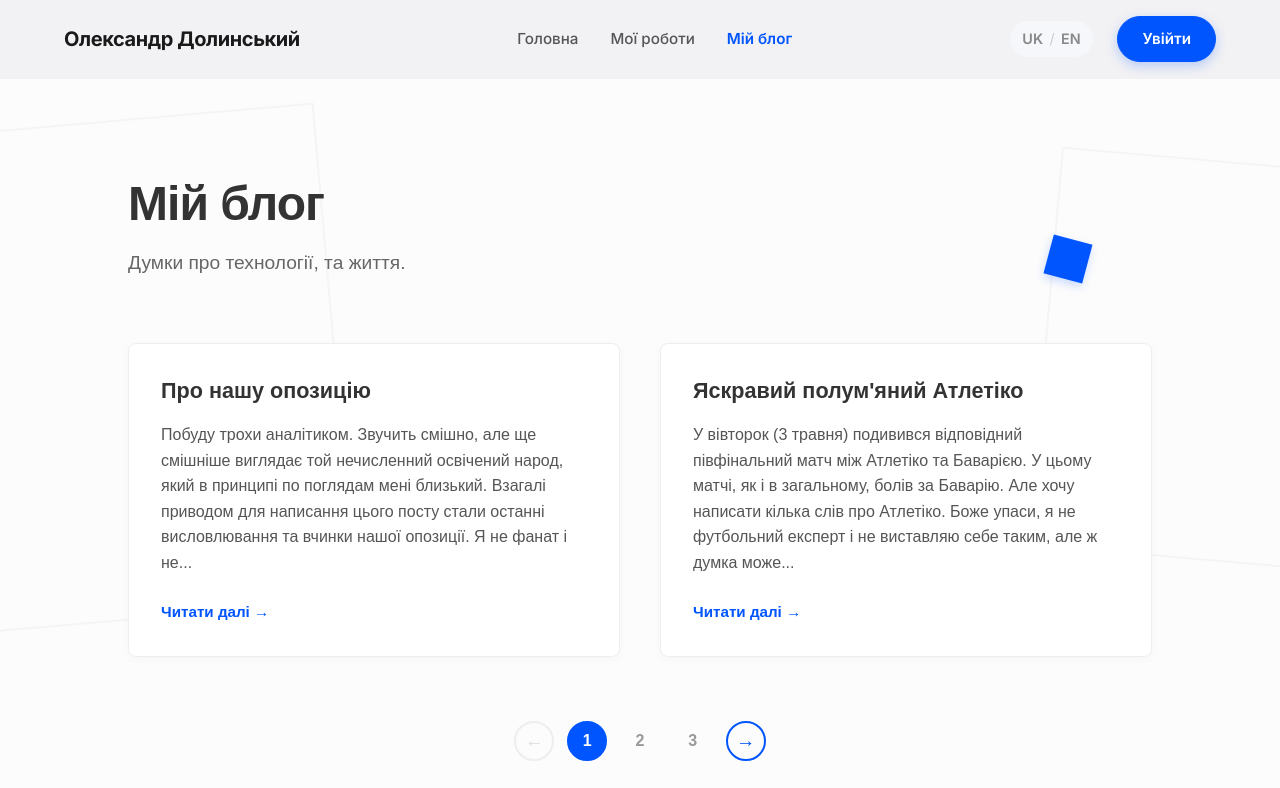
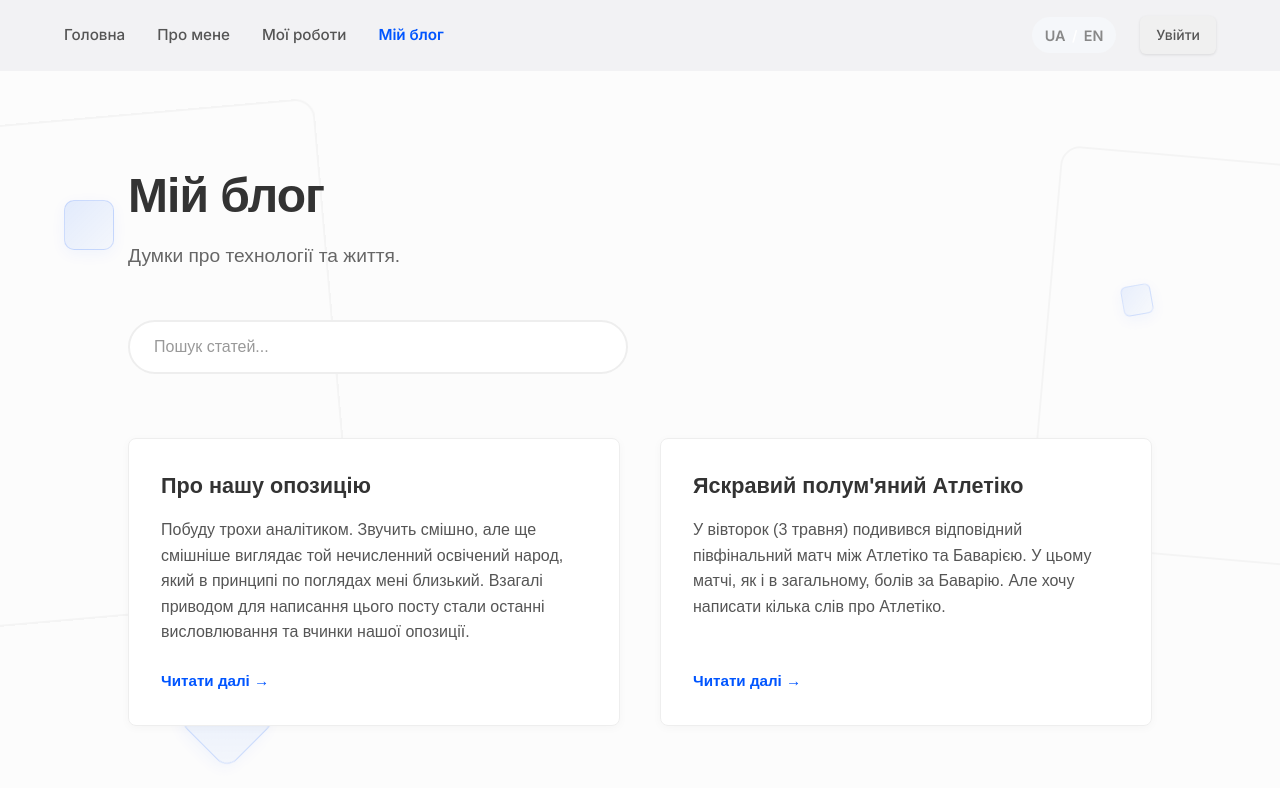
Before and after one commit to alexdolya08170-web/routers, a React (Vite) app: page /events in a window 1280 px wide. Shown: the top 788 px of the page. Built offline with nearby package versions, Linux system fonts and the light colour scheme.

Commit message:
Refactor

```diff
--- a/src/components/Header.module.scss
+++ b/src/components/Header.module.scss
@@ -161,13 +161,8 @@
     padding: 0.4rem 0.8rem;
     border-radius: 2rem;
 
-    .langActive {
-      color: #0055ff;
-    }
-
-    .langDivider {
-      color: #cccccc;
-      font-weight: 400;
+    &:hover {
+      cursor: pointer;
     }
 
     .langBtn {
@@ -179,11 +174,6 @@
       font-size: inherit;
       font-weight: inherit;
       padding: 0;
-      transition: color 0.2s;
-
-      &:hover {
-        color: #0055ff;
-      }
     }
   }
 
@@ -200,22 +190,47 @@
     justify-content: center;
   }
 
+  .btn {
+    display: inline-flex;
+    align-items: center;
+    justify-content: center;
+    padding: 8px 16px;
+    border-radius: 6px;
+    transition: all 0.2s ease-in-out;
+    cursor: pointer;
+    border: none;
+    font-size: 14px;
+  }
+
   .btnPrimary {
-    background-color: #0055ff;
-    color: white;
-    border: 1px solid #0055ff;
-    box-shadow: 0 4px 12px rgba(0, 85, 255, 0.25);
+    background-color: #f0f0f0;
+    color: #555555;
+    text-decoration: none;
+    font-weight: 500;
+    box-shadow: 0 1px 3px rgba(0, 0, 0, 0.1);
+  }
 
-    &:hover {
-      background-color: #0044cc;
-      border-color: #0044cc;
-      transform: translateY(-2px);
-      box-shadow: 0 6px 20px rgba(0, 85, 255, 0.35);
-    }
+  .btnPrimary:hover {
+    background-color: #e0e0e0;
+    color: #333333;
+    transform: translateY(-1px);
+    box-shadow: 0 2px 5px rgba(0, 0, 0, 0.15);
+  }
 
-    &:active {
-      transform: translateY(0);
-    }
+  .btnContent {
+    display: flex;
+    align-items: center;
+    gap: 8px;
+  }
+
+  .icon {
+    display: block;
+    opacity: 0.8;
+    transition: opacity 0.2s;
+  }
+
+  .btnPrimary:hover .icon {
+    opacity: 1;
   }
 
   .burgerBtn {
--- a/src/components/Header.tsx
+++ b/src/components/Header.tsx
@@ -9,6 +9,7 @@ interface NavItem {
 
 const navItems: NavItem[] = [
   { to: '/', label: 'Головна' },
+  { to: '/about', label: 'Про мене' },
   { to: '/news', label: 'Мої роботи' },
   { to: '/events', label: 'Мій блог' }
 ];
@@ -18,7 +19,6 @@ export function Header() {
   const [isMobileMenuOpen, setIsMobileMenuOpen] = useState(false);
   const [isScrolled, setIsScrolled] = useState(false);
 
-  // Ефект для зміни стилю хедера при скролі
   useEffect(() => {
     const handleScroll = () => {
       setIsScrolled(window.scrollY > 20);
@@ -30,7 +30,6 @@ export function Header() {
   const toggleMobileMenu = () => setIsMobileMenuOpen((prev) => !prev);
   const closeMobileMenu = () => setIsMobileMenuOpen(false);
 
-  // Блокування скролу сторінки, коли відкрите мобільне меню
   useEffect(() => {
     if (isMobileMenuOpen) {
       document.body.style.overflow = 'hidden';
@@ -45,14 +44,9 @@ export function Header() {
   return (
     <header className={`${styles.header} ${isScrolled ? styles.headerScrolled : ''}`}>
       <div className={styles.container}>
-        <Link to="/" className={styles.logo} onClick={closeMobileMenu} aria-label="На головну">
-          <span className={styles.logoText}>Олександр Долинський</span>
-        </Link>
-
         <nav className={`${styles.nav} ${isMobileMenuOpen ? styles.navOpen : ''}`}>
           <ul className={styles.navList}>
             {navItems.map(({ to, label }) => {
-              // Перевірка активності маршруту (можна покращити через useMatchRoute, якщо потрібно точніше співпадіння)
               const isActive = location.pathname === to || (to !== '/' && location.pathname.startsWith(to));
 
               return (
@@ -78,14 +72,16 @@ export function Header() {
 
         <div className={styles.controls}>
           <div className={styles.langSwitcher}>
-             <button className={`${styles.langBtn} ${styles.langActive}`}>UK</button>
+             <button className={`${styles.langBtn} ${styles.langActive}`}>UA</button>
              <span className={styles.langDivider}>/</span>
              <button className={styles.langBtn}>EN</button>
           </div>
 
           <Link to="/login" className={`${styles.btn} ${styles.btnPrimary}`}>
+          <span className={styles.btnContent}>
             Увійти
-          </Link>
+          </span>
+        </Link>
         </div>
 
         <button
@@ -100,7 +96,6 @@ export function Header() {
         </button>
       </div>
 
-      {/* Затемнення фону при відкритому меню */}
       <div
         className={`${styles.overlay} ${isMobileMenuOpen ? styles.overlayActive : ''}`}
         onClick={closeMobileMenu}
--- a/src/routes/about.tsx
+++ b/src/routes/about.tsx
@@ -7,7 +7,7 @@ export const Route = createFileRoute('/about')({
 function AboutPage() {
   return (
     <section style={{ padding: '4rem 2rem', textAlign: 'center' }}>
-      <h1>Про нас</h1>
+      <h1>Про мене</h1>
       <p>Сторінка у розробці...</p>
     </section>
   );
--- a/src/routes/events.module.scss
+++ b/src/routes/events.module.scss
@@ -1,3 +1,5 @@
+@use '../styles/mixins' as *;
+
 .blog {
   position: relative;
   padding: 6rem 10%;
@@ -24,6 +26,7 @@
     height: 500px;
     border: 2px solid rgba(0, 0, 0, 0.03);
     transform: rotate(-5deg);
+    border-radius: 20px;
   }
 
   .decor__rectRight {
@@ -34,17 +37,69 @@
     height: 400px;
     border: 2px solid rgba(0, 0, 0, 0.03);
     transform: rotate(5deg);
+    border-radius: 20px;
   }
 
-  .decor__accentSquare {
+  .decorCubes {
     position: absolute;
-    top: 20%;
-    right: 15%;
-    width: 40px;
-    height: 40px;
-    background-color: #0055ff;
+    width: 100%;
+    height: 100%;
+    top: 0;
+    left: 0;
+    overflow: hidden;
+    z-index: -1;
+  }
+
+  .cube {
+    position: absolute;
+    background: linear-gradient(135deg, rgba(0, 85, 255, 0.1), rgba(0, 85, 255, 0.03));
+    border: 1px solid rgba(0, 85, 255, 0.15);
+    box-shadow: 0 4px 15px rgba(0, 85, 255, 0.05);
+    backdrop-filter: blur(2px);
+    animation: floatCube 15s infinite ease-in-out;
+  }
+
+  .cube__1 {
+    top: 15%;
+    left: 5%;
+    width: 50px;
+    height: 50px;
+    border-radius: 10px;
     transform: rotate(15deg);
-    box-shadow: 0 4px 10px rgba(0, 85, 255, 0.2);
+    animation-delay: 0s;
+  }
+
+  .cube__2 {
+    top: 25%;
+    right: 10%;
+    width: 30px;
+    height: 30px;
+    border-radius: 6px;
+    transform: rotate(-10deg);
+    animation-delay: 2s;
+    background: linear-gradient(135deg, rgba(0, 85, 255, 0.08), rgba(0, 85, 255, 0.02));
+    border-color: rgba(0, 85, 255, 0.12);
+  }
+
+  .cube__3 {
+    bottom: 20%;
+    left: 15%;
+    width: 70px;
+    height: 70px;
+    border-radius: 14px;
+    transform: rotate(45deg);
+    animation-delay: 4s;
+    background: linear-gradient(135deg, rgba(0, 85, 255, 0.09), rgba(0, 85, 255, 0.03));
+    border-color: rgba(0, 85, 255, 0.14);
+  }
+
+  @keyframes floatCube {
+    0%, 100% {
+      transform: translateY(0) rotate(var(--r, 0deg));
+    }
+    50% {
+      transform: translateY(-15px) rotate(calc(var(--r, 0deg) + 5deg));
+    }
   }
 
   .container {
@@ -55,8 +110,8 @@
   }
 
   .header {
-    margin-bottom: 4rem;
-    max-width: 800px; /* Обмеження ширини для читабельності */
+    margin-bottom: 3rem;
+    max-width: 800px;
   }
 
   .title {
@@ -68,13 +123,49 @@
     letter-spacing: -0.02em;
   }
 
-  /* Стилі для підзаголовка (опису) */
   .subtitle {
     font-size: 1.2rem;
     color: #666666;
     line-height: 1.6;
     margin: 0;
     max-width: 600px;
+  }
+
+  .searchWrapper {
+    position: relative;
+    max-width: 500px;
+    margin-bottom: 4rem;
+  }
+
+  .searchInput {
+    width: 100%;
+    padding: 1rem 1.5rem;
+    font-size: 1rem;
+    border: 2px solid #eeeeee;
+    border-radius: 50px;
+    background: #ffffff;
+    transition: all 0.3s ease;
+    outline: none;
+    color: #333;
+
+    &::placeholder {
+      color: #999;
+    }
+
+    &:focus {
+      border-color: #0055ff;
+      box-shadow: 0 4px 15px rgba(0, 85, 255, 0.1);
+    }
+  }
+
+  .noResults {
+    text-align: center;
+    padding: 3rem;
+    color: #666;
+    font-size: 1.1rem;
+    background: white;
+    border-radius: 8px;
+    border: 1px dashed #ddd;
   }
 
   .grid {
@@ -106,7 +197,7 @@
     display: flex;
     flex-direction: column;
     transition: transform 0.3s ease, box-shadow 0.3s ease;
-    border-radius: 8px; /* Додав легке заокруглення */
+    border-radius: 8px;
 
     &:hover {
       transform: translateY(-3px);
@@ -126,7 +217,7 @@
       transition: color 0.2s;
 
       &:hover {
-        color: #00aa88;
+        color: #0055ff;
       }
     }
   }
@@ -139,7 +230,6 @@
     flex-grow: 1;
   }
 
-  /* Клас readMoreLink відповідає тому, що в TSX */
   .readMoreLink {
     color: #0055FF;
     font-weight: 600;
@@ -157,7 +247,6 @@
     }
   }
 
-  /* Пагинация */
   .pagination {
     display: flex;
     justify-content: center;
@@ -242,6 +331,10 @@
     .subtitle {
       font-size: 1.1rem;
     }
+
+    .cube {
+       opacity: 0.5;
+    }
   }
 
   @media (max-width: 576px) {
@@ -255,8 +348,12 @@
       font-size: 1rem;
     }
 
-    .decor__rectLeft, .decor__rectRight, .decor__accentSquare {
+    .decor__rectLeft, .decor__rectRight, .decorCubes {
       display: none;
+    }
+
+    .searchWrapper {
+      margin-bottom: 3rem;
     }
 
     .pagination {
--- a/src/routes/events.tsx
+++ b/src/routes/events.tsx
@@ -1,5 +1,5 @@
 import { createFileRoute } from '@tanstack/react-router';
-import { useState, useEffect } from 'react';
+import { useState, useEffect, useMemo } from 'react';
 import styles from './events.module.scss';
 
 export const Route = createFileRoute('/events')({
@@ -8,31 +8,32 @@ export const Route = createFileRoute('/events')({
 
 function BlogPage() {
   const [currentPage, setCurrentPage] = useState(1);
+  const [searchQuery, setSearchQuery] = useState('');
   const itemsPerPage = 2;
 
   const posts = [
     {
       id: 1,
       title: "Про нашу опозицію",
-      excerpt: "Побуду трохи аналітиком. Звучить смішно, але ще смішніше виглядає той нечисленний освічений народ, який в принципі по поглядам мені близький. Взагалі приводом для написання цього посту стали останні висловлювання та вчинки нашої опозиції. Я не фанат і не...",
+      excerpt: "Побуду трохи аналітиком. Звучить смішно, але ще смішніше виглядає той нечисленний освічений народ, який в принципі по поглядах мені близький. Взагалі приводом для написання цього посту стали останні висловлювання та вчинки нашої опозиції.",
       link: "/blog/post-1"
     },
     {
       id: 2,
       title: "Яскравий полум'яний Атлетіко",
-      excerpt: "У вівторок (3 травня) подивився відповідний півфінальний матч між Атлетіко та Баварією. У цьому матчі, як і в загальному, болів за Баварію. Але хочу написати кілька слів про Атлетіко. Боже упаси, я не футбольний експерт і не виставляю себе таким, але ж думка може...",
+      excerpt: "У вівторок (3 травня) подивився відповідний півфінальний матч між Атлетіко та Баварією. У цьому матчі, як і в загальному, болів за Баварію. Але хочу написати кілька слів про Атлетіко.",
       link: "/blog/post-2"
     },
     {
       id: 3,
       title: "Жалоба за загиблими в авіакатастрофі в Єгипті",
-      excerpt: "Я ніяк не можу зрозуміти, чому ніхто не хоче лагодити літаки, але хочуть пускати ракети по Сирії. Чому прості люди, маленькі діти, школярі повинні розставатися зі своїм життям у канікули. Багато разів 'чому'. Але відповідей я не отримаю, хоча я їх...",
+      excerpt: "Я ніяк не можу зрозуміти, чому ніхто не хоче лагодити літаки, але хочуть пускати ракети по Сирії. Чому прості люди, маленькі діти, школярі повинні розставатися зі своїм життям у канікули.",
       link: "/blog/post-3"
     },
     {
       id: 4,
       title: "Рефакторинг legacy-коду: стратегії та помилки",
-      excerpt: "Робота зі старим кодом — це завжди виклик. У цій статті я розповідаю про те, як правильно підходити до рефакторингу великих проектів, не зламавши все навколо, і які інструменти допомагають зробити цей процес безболісним.",
+      excerpt: "Робота зі старим кодом — це завжди виклик. У цій статті я розповідаю про те, як правильно підходити до рефакторингу великих проектів, не зламавши все навколо.",
       link: "/blog/post-4"
     },
     {
@@ -44,21 +45,42 @@ function BlogPage() {
     {
       id: 6,
       title: "Декоратори в JavaScript: майбутнє вже тут",
-      excerpt: "Новий стандарт декораторів нарешті затверджено. Це відкриває неймовірні можливості для метапрограмування та спрощення коду. Показую приклади використання та порівнюю з бібліотечними рішеннями минулого.",
+      excerpt: "Новий стандарт декораторів нарешті затверджено. Це відкриває неймовірні можливості для метапрограмування та спрощення коду. Показую приклади використання.",
       link: "/blog/post-6"
     }
   ];
 
-  const totalPages = Math.ceil(posts.length / itemsPerPage);
+  const filteredPosts = useMemo(() => {
+    if (!searchQuery.trim()) return posts;
+
+    const lowerCaseQuery = searchQuery.toLowerCase();
+    return posts.filter(post =>
+      post.title.toLowerCase().includes(lowerCaseQuery) ||
+      post.excerpt.toLowerCase().includes(lowerCaseQuery)
+    );
+  }, [posts, searchQuery]);
+
+  const totalPages = Math.ceil(filteredPosts.length / itemsPerPage);
+
+  useEffect(() => {
+    setCurrentPage(1);
+  }, [searchQuery]);
+
+  useEffect(() => {
+    if (currentPage > totalPages && totalPages > 0) {
+      setCurrentPage(totalPages);
+    }
+  }, [totalPages, currentPage]);
+
   const startIndex = (currentPage - 1) * itemsPerPage;
-  const currentPosts = posts.slice(startIndex, startIndex + itemsPerPage);
+  const currentPosts = filteredPosts.slice(startIndex, startIndex + itemsPerPage);
 
   useEffect(() => {
     const gridElement = document.querySelector(`.${styles.grid}`);
-    if (gridElement) {
+    if (gridElement && searchQuery) {
       gridElement.scrollIntoView({ behavior: 'smooth', block: 'start' });
     }
-  }, [currentPage]);
+  }, [currentPage, searchQuery]);
 
   const handlePageChange = (page: number) => {
     if (page >= 1 && page <= totalPages) {
@@ -66,23 +88,47 @@ function BlogPage() {
     }
   };
 
+  const handleSearchChange = (e: React.ChangeEvent<HTMLInputElement>) => {
+    setSearchQuery(e.target.value);
+  };
+
   return (
     <section className={styles.blog}>
       <div className={styles.bgDecor}>
         <div className={styles.decor__rectLeft}></div>
         <div className={styles.decor__rectRight}></div>
-        <div className={styles.decor__accentSquare}></div>
+
+        <div className={styles.decorCubes}>
+          <div className={`${styles.cube} ${styles.cube__1}`}></div>
+          <div className={`${styles.cube} ${styles.cube__2}`}></div>
+          <div className={`${styles.cube} ${styles.cube__3}`}></div>
+        </div>
       </div>
 
       <div className={styles.container}>
         <header className={styles.header}>
           <h1 className={styles.title}>Мій блог</h1>
-          {/* Додано опис заголовка */}
           <p className={styles.subtitle}>
-            Думки про технології, та життя.
+            Думки про технології та життя.
           </p>
         </header>
 
+        <div className={styles.searchWrapper}>
+          <input
+            type="text"
+            placeholder="Пошук статей..."
+            value={searchQuery}
+            onChange={handleSearchChange}
+            className={styles.searchInput}
+          />
+        </div>
+
+        {filteredPosts.length === 0 ? (
+          <div className={styles.noResults}>
+            Нічого не знайдено за запитом "{searchQuery}"
+          </div>
+        ) : (
+          <>
             <div className={styles.grid} key={currentPage}>
               {currentPosts.map((post) => (
                 <article key={post.id} className={styles.card}>
@@ -101,6 +147,7 @@ function BlogPage() {
               ))}
             </div>
 
+            {totalPages > 1 && (
               <nav className={styles.pagination}>
                 <button
                   onClick={() => handlePageChange(currentPage - 1)}
@@ -130,6 +177,9 @@ function BlogPage() {
                   →
                 </button>
               </nav>
+            )}
+          </>
+        )}
       </div>
     </section>
   );
--- a/src/routes/news.tsx
+++ b/src/routes/news.tsx
@@ -20,7 +20,7 @@ function PortfolioPage() {
         </>
       ),
       image: "https://kamil-abzalov.com/wp-content/uploads/2022/11/ClientApp-%F0%9F%94%8A-2022-07-28-14-40-17.png",
-      link: "#"
+      link: "/projects/dashboard" // Приклад посилання
     },
     {
       id: 2,
@@ -31,7 +31,7 @@ function PortfolioPage() {
         </>
       ),
       image: "https://kamil-abzalov.com/wp-content/uploads/2022/07/dashboard.png",
-      link: "#"
+      link: "/projects/ecommerce"
     },
     {
       id: 3,
@@ -42,7 +42,7 @@ function PortfolioPage() {
         </>
       ),
       image: "https://kamil-abzalov.com/wp-content/uploads/2022/07/eye.png",
-      link: "#"
+      link: "/projects/task-manager"
     },
     {
       id: 4,
@@ -53,7 +53,7 @@ function PortfolioPage() {
         </>
       ),
       image: "https://kamil-abzalov.com/wp-content/uploads/2022/07/paromy.jpg",
-      link: "#"
+      link: "/projects/analytics"
     },
     {
       id: 5,
@@ -64,7 +64,7 @@ function PortfolioPage() {
         </>
       ),
       image: "https://kamil-abzalov.com/wp-content/uploads/2022/07/mQf83duhIEA.jpg",
-      link: "#"
+      link: "/projects/portfolio"
     }
   ];
 
@@ -90,6 +90,12 @@ function PortfolioPage() {
       <div className={styles.bgDecor}>
         <div className={styles.decor__rectLeft}></div>
         <div className={styles.decor__rectRight}></div>
+
+        <div className={styles.decorCubes}>
+          <div className={`${styles.cube} ${styles.cube__1}`}></div>
+          <div className={`${styles.cube} ${styles.cube__2}`}></div>
+          <div className={`${styles.cube} ${styles.cube__3}`}></div>
+        </div>
       </div>
 
       <div className={styles.container}>
@@ -106,7 +112,9 @@ function PortfolioPage() {
               <div className={styles.projectInfo}>
                 <h2 className={styles.projectTitle}>{project.title}</h2>
                 <p className={styles.projectDesc}>{project.description}</p>
-                {/* Кнопка удалена */}
+                <a href={project.link} className={styles.projectLink}>
+                  Детальніше &rarr;
+                </a>
               </div>
 
               <div className={styles.projectVisual}>
```
Also changed, not shown: src/components/Footer.module.scss (+0 -19 lines), src/components/Footer.tsx (+0 -13 lines), src/routes/index.module.scss (+32 -78 lines), src/routes/index.tsx (+8 -14 lines), src/routes/news.module.scss (+89 -37 lines). Lines whose indentation alone changed are shown as unchanged.
